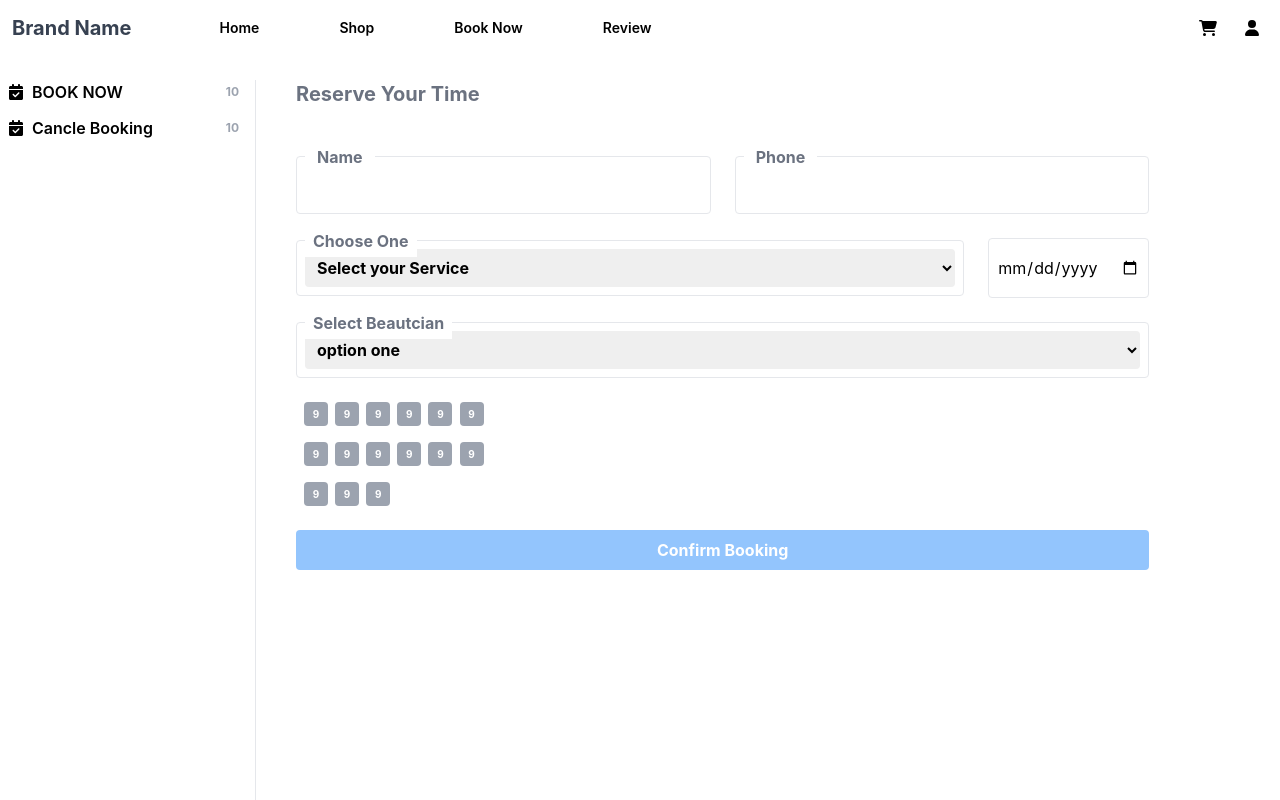
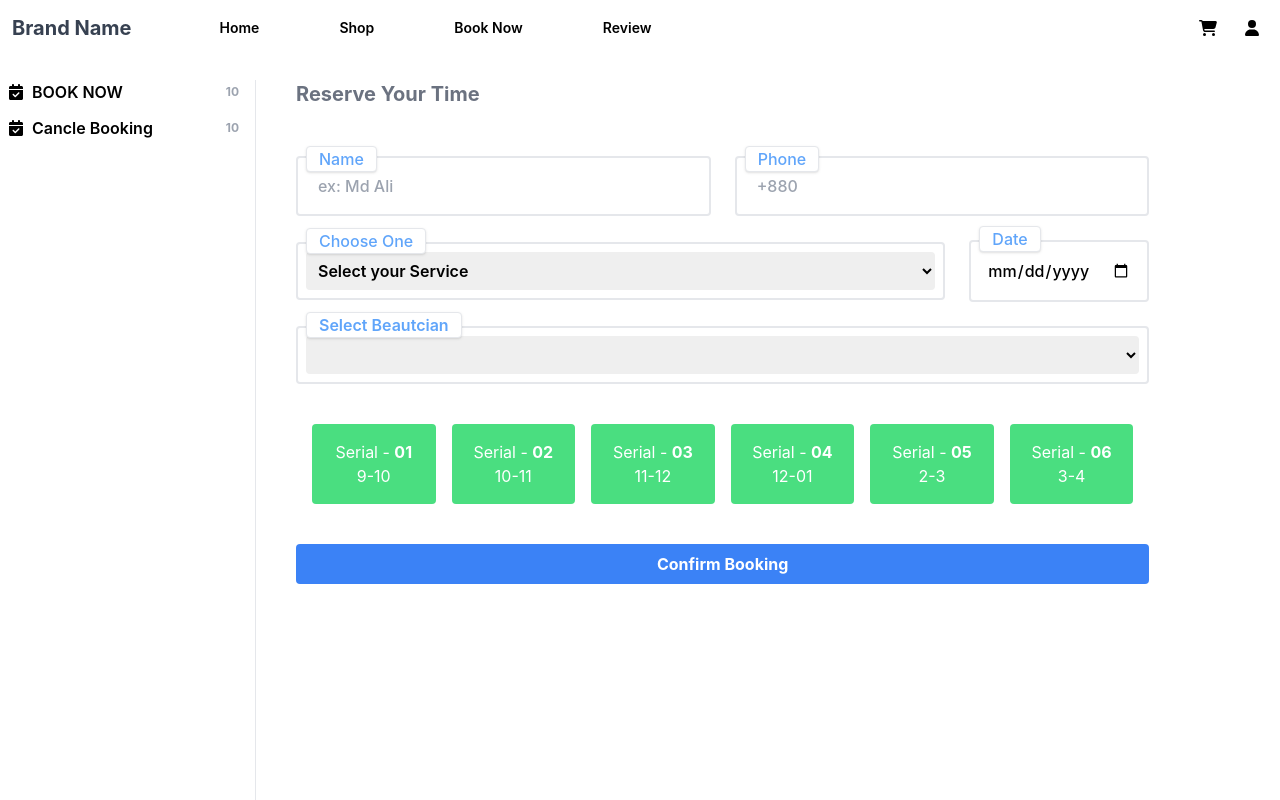
Before and after one commit to rafiulkabir1999/E-commerce_and_salon_booking, a React (Create React App) app in the folder ui/: page /booknow in a window 1280 px wide. Shown: the top 800 px of the page. Built offline with nearby package versions, Linux system fonts and the light colour scheme.

Commit message:
updated reserve feature in this app and add new style with validation

```diff
--- a/ui/src/components/Booknow/Booknow.jsx
+++ b/ui/src/components/Booknow/Booknow.jsx
@@ -1,8 +1,67 @@
-import React from 'react'
+import React, { useState } from 'react'
 import { FontAwesomeIcon } from '@fortawesome/react-fontawesome'
 import { faTimesCircle,faCalendarCheck } from '@fortawesome/free-solid-svg-icons'
 
 export default function Booknow() {
+
+  const [reserve,setReserve] = useState({
+    name:'',
+    phone:'',
+    beautician:'',
+    service:'',
+    date:'',
+    time:''
+
+  })
+  const handleForm = (data)=> {
+
+
+      setReserve(  {
+
+        ...reserve, [data.target.name]:[data.target.value]
+
+       })
+
+
+  }
+  const onsubmit =(e) => {
+   e.preventDefault()
+    const name = document.getElementById('NAME')
+    const phone = document.getElementById('PHONE')
+    const Time = document.getElementById("TIME")
+
+    if(reserve.name[0].length > 20 ){
+      name.classList.add('border-red-400')
+
+    }
+
+   else if( reserve.phone[0].length > 11){
+      phone.classList.add('border-red-400')
+    }
+   else if(reserve.time.length == 0){
+      Time.classList.add('border-2')
+    }
+   else {
+    name.classList.remove('border-red-400')
+    phone.classList.remove('border-red-400')
+    Time.classList.remove('border-2')
+    console.log(reserve)// console.log(reserve)
+  console.log(reserve.time.length)
+   }
+
+  }
+
+  const selectTime = (id) => {
+     document.getElementById('9-10').classList.remove("bg-red-800")
+     document.getElementById('10-11').classList.remove("bg-red-800")
+     document.getElementById('11-12').classList.remove("bg-red-800")
+     document.getElementById('12-1').classList.remove("bg-red-800")
+     document.getElementById('2-3').classList.remove("bg-red-800")
+     document.getElementById('3-4').classList.remove("bg-red-800")
+
+    document.getElementById(id).classList.add('bg-red-800')
+  }
+
   return (
     <div className='container mx-auto'>
         <div className='flex '>
@@ -33,24 +92,37 @@ export default function Booknow() {
             </div>
 
 
-            <div className='flex flex-col space-y-6 w-2/3 ml-10 '>
+            <form onSubmit={onsubmit}  className='flex flex-col space-y-6 w-2/3 ml-10 '>
               <p className='font-bold text-xl text-gray-500 text-left py-6'>Reserve Your Time</p>
-              <div className='flex  space-x-6  w-full  '>
-                    <div className='border rounded flex flex-col relative p-2  grow'>
-                            <label htmlFor=""
-                            className='absolute -top-3  bg-white  px-3 cursor-pointer font-bold  text-gray-500'>Name</label>
+                  <div className='flex  space-x-6  w-full font-medium text-blue-400 '>
+                        <div id="NAME" className='border-2   rounded flex flex-col relative p-2  grow'>
+                                <label htmlFor="name"
+                                className='absolute -top-3  bg-white  px-3 cursor-pointer border rounded  border shadow '>Name</label>
+
                                 <input
-                            className=' outline-none px-3 font-bold p-2'
-                            type="text"  />
+                                onChange={handleForm}
+                                id='name'
+                                name='name'
+                                value={reserve.name}
+                                className=' outline-none text-black  px-3 p-2'
+                                type="text"
+                                placeholder='ex: Md Ali ' required />
+
                         </div>
 
 
-                    <div className='border rounded flex flex-col relative p-2  grow '>
-                            <label htmlFor=""
-                            className='absolute -top-3  bg-white  px-3 cursor-pointer font-bold  text-gray-500'>Phone</label>
+                        <div id="PHONE" className='border-2 rounded  flex flex-col relative p-2  grow '>
+                                <label htmlFor="phone"
+                                className='absolute -top-3  bg-white  px-3 cursor-pointer shadow border rounded  '>Phone</label>
                                 <input
-                            className=' outline-none px-3 font-bold p-2'
-                            type="text"  />
+                                 onChange={handleForm}
+                                 name='phone'
+                                 value={reserve.phone}
+                                id='phone'
+                                className=' outline-none px-3  p-2 text-black'
+                                type="number"
+                                placeholder='+880'required
+                                />
                         </div>
 
 
@@ -61,28 +133,41 @@ export default function Booknow() {
 
 
               {/*SELECET TIME DATE AND */}
-              <div className='flex items-center space-x-6 w-full'>
 
-                    <div className='relative p-2 border rounded grow'>
-                           <div className='absolute bg-white p-1 -top-4 font-bold text-gray-500 px-2'>
+              <div className='flex items-center space-x-6 w-full font-medium text-blue-400 '>
+
+                    <div className='relative p-2 border-2 rounded grow'>
+                           <div className='absolute bg-white px-3 -top-4  border shadow rounded px-2'>
                               Choose One
                            </div>
                         <select
-                        className='w-full p-2  outline-none  rounded  font-bold '
-                        name="" id="">
-                            <option value="">Select your Service</option>
-                            <option value="">option one</option>
-                            <option value="this is ofton">option one</option>
-                            <option value="">option one</option>
-                            <option value="">option one</option>
-                            <option value="">option one</option>
+                        className='w-full p-2  outline-none  rounded  font-semibold text-black '
+                        name="service"
+                        onChange={handleForm}
+                        value={reserve.service}
+                        required
+                        >
+                            <option value="a">Select your Service</option>
+                            <option value="b">a</option>
+                            <option value="c">b</option>
+                            <option value="d">c</option>
+                            <option value="e">d</option>
+                            <option value="f">e</option>
                         </select>
                     </div>
 
-                    <div>
+                    <div className='relative py-4 px-2 border-2 rounded'>
+                            <div className='absolute bg-white px-3 -top-4  border shadow rounded '>
+                              Date
+                           </div>
                         <input
-                        className='py-4 outline-none border rounded px-2 '
-                        type="date" />
+                        onChange={handleForm}
+                        value={reserve.date}
+                        name='date'
+                        className=' outline-none text-black rounded px-2 '
+                        type="date"
+                        required
+                       />
                     </div>
 
                     </div>
@@ -92,90 +177,102 @@ export default function Booknow() {
 
                 <div>
 
-                    <div className='relative p-2 border rounded grow'>
-                           <div className='absolute bg-white p-1 -top-4 font-bold text-gray-500 px-2'>
+                    <div className='relative p-2 border-2  rounded grow font-semibold'>
+                           <div className='absolute border rounded shadow px-3 bg-white  -top-4  text-blue-400 px-2'>
                               Select Beautcian
                            </div>
+
                         <select
-                        className='w-full p-2 font-bold outline-none  rounded  font-bold '
-                        name="" id="">
-                            <option  value="">option one</option>
-                            <option value="">option one</option>
+                        className='w-full p-2  outline-none  rounded'
+                        onChange={handleForm}
+                        name="beautician"
+                        value={reserve.beautician}
+                        required
+                        >
+                            <option  value="" ></option>
+                            <option value="2">option one</option>
                             <option value="this is ofton">option one</option>
-                            <option value="">option one</option>
-                            <option value="">option one</option>
-                            <option value="">option one</option>
+                            <option value="3">option one</option>
+                            <option value="4">option one</option>
+                            <option value="5">option one</option>
                         </select>
                     </div>
                </div>
 
-               <div className='grid grid-cols-6 gap-4 w-[20%]'>
-                  <div className='w-10 relative'>
-                   <div className='w-6 h-6 bg-gray-400 rounded cursor-pointer mx-auto'></div>
-                   <span className='text-[10px] font-bold text-white absolute top-1/2 left-1/2 transform -translate-x-1/2 -translate-y-1/2'>9</span>
+               <div id='TIME' className='grid grid-cols-6 gap-4 border-red-400 p-4 rounded'>
+                 <div
+                 id='9-10'
+                 onClick={()=>{setReserve({...reserve, time : "9-10"});selectTime('9-10')}}
+                 name='time'
+
+                 className='block bg-green-400 p-4 font-normal rounded font-bold  text-white cursor-pointer hover:bg-red-500'>
+                      <p>Serial - <span className='font-bold'> 01</span></p>
+                      <span>9-10</span>
                  </div>
-                  <div className='w-10 relative'>
-                   <div className='w-6 h-6 bg-gray-400 rounded cursor-pointer mx-auto'></div>
-                   <span className='text-[10px] font-bold text-white absolute top-1/2 left-1/2 transform -translate-x-1/2 -translate-y-1/2'>9</span>
+
+
+
+
+                 <div
+                 id='10-11'
+                 onClick={()=>{setReserve({...reserve, time : "10-11"});selectTime('10-11')}}
+                 name='time'
+
+                 className='block bg-green-400 p-4 font-normal rounded font-bold  text-white cursor-pointer hover:bg-red-500'>
+                      <p>Serial - <span className='font-bold'> 02</span></p>
+                      <span>10-11</span>
                  </div>
-                  <div className='w-10 relative'>
-                   <div className='w-6 h-6 bg-gray-400 rounded cursor-pointer mx-auto'></div>
-                   <span className='text-[10px] font-bold text-white absolute top-1/2 left-1/2 transform -translate-x-1/2 -translate-y-1/2'>9</span>
+
+                 <div
+                 id='11-12'
+                 onClick={()=>{setReserve({...reserve, time : "11-12"});selectTime('11-12')}}
+                 name='time'
+
+                 className='block bg-green-400 p-4 font-normal rounded font-bold  text-white cursor-pointer hover:bg-red-500'>
+                      <p>Serial - <span className='font-bold'> 03</span></p>
+                      <span>11-12</span>
                  </div>
-                  <div className='w-10 relative'>
-                   <div className='w-6 h-6 bg-gray-400 rounded cursor-pointer mx-auto'></div>
-                   <span className='text-[10px] font-bold text-white absolute top-1/2 left-1/2 transform -translate-x-1/2 -translate-y-1/2'>9</span>
+
+                 <div
+                 id='12-1'
+                 onClick={()=>{setReserve({...reserve, time : "12-1"});selectTime('12-1')}}
+                 name='time'
+
+                 className='block bg-green-400 p-4 font-normal rounded font-bold  text-white cursor-pointer hover:bg-red-500'>
+                      <p>Serial - <span className='font-bold'> 04</span></p>
+                      <span>12-01</span>
                  </div>
-                  <div className='w-10 relative'>
-                   <div className='w-6 h-6 bg-gray-400 rounded cursor-pointer mx-auto'></div>
-                   <span className='text-[10px] font-bold text-white absolute top-1/2 left-1/2 transform -translate-x-1/2 -translate-y-1/2'>9</span>
+
+                 <div
+                 id='2-3'
+                 onClick={()=>{setReserve({...reserve, time : "2-3"});selectTime('2-3')}}
+                 name='time'
+
+                 className='block bg-green-400 p-4 font-normal rounded font-bold  text-white cursor-pointer hover:bg-red-500'>
+                      <p>Serial - <span className='font-bold'> 05</span></p>
+                      <span>2-3</span>
                  </div>
-                  <div className='w-10 relative'>
-                   <div className='w-6 h-6 bg-gray-400 rounded cursor-pointer mx-auto'></div>
-                   <span className='text-[10px] font-bold text-white absolute top-1/2 left-1/2 transform -translate-x-1/2 -translate-y-1/2'>9</span>
-                  </div>
-                  <div className='w-10 relative'>
-                   <div className='w-6 h-6 bg-gray-400 rounded cursor-pointer mx-auto'></div>
-                   <span className='text-[10px] font-bold text-white absolute top-1/2 left-1/2 transform -translate-x-1/2 -translate-y-1/2'>9</span>
-                  </div>
-                  <div className='w-10 relative'>
-                   <div className='w-6 h-6 bg-gray-400 rounded cursor-pointer mx-auto'></div>
-                   <span className='text-[10px] font-bold text-white absolute top-1/2 left-1/2 transform -translate-x-1/2 -translate-y-1/2'>9</span>
-                  </div>
-                  <div className='w-10 relative'>
-                   <div className='w-6 h-6 bg-gray-400 rounded cursor-pointer mx-auto'></div>
-                   <span className='text-[10px] font-bold text-white absolute top-1/2 left-1/2 transform -translate-x-1/2 -translate-y-1/2'>9</span>
-                  </div>
-                  <div className='w-10 relative'>
-                   <div className='w-6 h-6 bg-gray-400 rounded cursor-pointer mx-auto'></div>
-                   <span className='text-[10px] font-bold text-white absolute top-1/2 left-1/2 transform -translate-x-1/2 -translate-y-1/2'>9</span>
-                  </div>
-                  <div className='w-10 relative'>
-                   <div className='w-6 h-6 bg-gray-400 rounded cursor-pointer mx-auto'></div>
-                   <span className='text-[10px] font-bold text-white absolute top-1/2 left-1/2 transform -translate-x-1/2 -translate-y-1/2'>9</span>
-                  </div>
-                  <div className='w-10 relative'>
-                   <div className='w-6 h-6 bg-gray-400 rounded cursor-pointer mx-auto'></div>
-                   <span className='text-[10px] font-bold text-white absolute top-1/2 left-1/2 transform -translate-x-1/2 -translate-y-1/2'>9</span>
-                  </div>
-                  <div className='w-10 relative'>
-                   <div className='w-6 h-6 bg-gray-400 rounded cursor-pointer mx-auto'></div>
-                   <span className='text-[10px] font-bold text-white absolute top-1/2 left-1/2 transform -translate-x-1/2 -translate-y-1/2'>9</span>
-                  </div>
-                  <div className='w-10 relative'>
-                   <div className='w-6 h-6 bg-gray-400 rounded cursor-pointer mx-auto'></div>
-                   <span className='text-[10px] font-bold text-white absolute top-1/2 left-1/2 transform -translate-x-1/2 -translate-y-1/2'>9</span>
-                  </div>
-                  <div className='w-10 relative'>
-                   <div className='w-6 h-6 bg-gray-400 rounded cursor-pointer mx-auto'></div>
-                   <span className='text-[10px] font-bold text-white absolute top-1/2 left-1/2 transform -translate-x-1/2 -translate-y-1/2'>9</span>
+
+                 <div
+                 id='3-4'
+                 onClick={()=>{setReserve({...reserve, time : "3-4"});selectTime('3-4')}}
+                 name='time'
+
+                 className='block bg-green-400 p-4 font-normal rounded font-bold  text-white cursor-pointer hover:bg-red-500'>
+                      <p>Serial - <span className='font-bold'> 06</span></p>
+                      <span>3-4</span>
                  </div>
 
                </div>
 
-          <button className='p-2 texts-white font-bold rounded  bg-blue-300 text-white'>Confirm Booking</button>
+            <button
+            type='submit'
+            className='p-2 texts-white font-bold rounded  bg-blue-500 text-white'>
+              Confirm Booking
 
-            </div>
+            </button>
+
+            </form>
 
         </div>
     </div>
--- a/ui/src/components/hero/hero.jsx
+++ b/ui/src/components/hero/hero.jsx
@@ -6,9 +6,9 @@ export default function Hero() {
     <div className=' '>
         <div className="flex justify-around   ">
               <div className="flex flex-col w-[40%] text-left pl-20 mt-auto mb-auto m-4">
-                 <h1 className='text-6xl pt-4 weight-900'>Unleash Your Inner Elegance</h1>
+                 <h1 className='text-6xl pt-4 font-bold pb-4 '>Unleash Your Inner Elegance</h1>
 
-                 <p className='text-sm py-4 w-3/4'>Enhance your natural beauty with our exquisite products and indulge in our expert salon services for a transformative and rejuvenating experience.</p>
+                 <p className='text-sm py-4 w-3/4 font-light'>Enhance your natural beauty with our exquisite products and indulge in our expert salon services for a transformative and rejuvenating experience.</p>
 
                  <div className='flex space-x-6 pt-10'>
                     <button className='px-8 py-2 bg-blue-400 text-white rounded-full'> BUY NOW</button>
--- a/ui/src/index.css
+++ b/ui/src/index.css
@@ -16,3 +16,13 @@ code {
   font-family: source-code-pro, Menlo, Monaco, Consolas, 'Courier New',
     monospace;
 }
+
+input::-webkit-outer-spin-button,
+input::-webkit-inner-spin-button {
+  -webkit-appearance: none;
+  margin: 0;
+}
+input[type=number] {
+  -moz-appearance: textfield;
+  /* Firefox */
+}
--- a/ui/tailwind.config.js
+++ b/ui/tailwind.config.js
@@ -1,4 +1,7 @@
 /** @type {import('tailwindcss').Config} */
+
+
+
 module.exports = {
   content: ["./src/**/*.{js,jsx,ts,tsx}",],
   darkMode: 'class',
```
Lines whose indentation alone changed are shown as unchanged.
